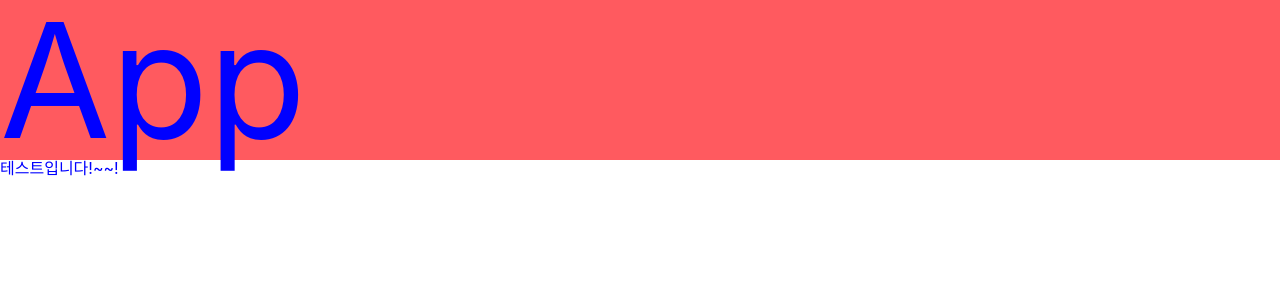
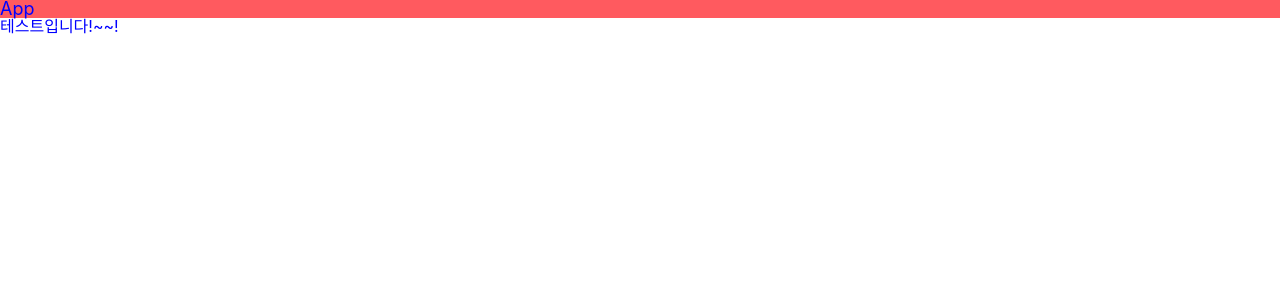
Before and after one commit to codesquad-member-2020/airbnb-09, a React app in the folder FE/: page / in a window 1280 px wide. Shown: the top 300 px of the page. Built offline with nearby package versions, Linux system fonts and the light colour scheme.

Commit message:
[#1] Feat : Theme 작성 완료
- px -> rem 변환 mixin 추가

```diff
--- a/FE/src/App.tsx
+++ b/FE/src/App.tsx
@@ -15,7 +15,7 @@ const App = () => {
 };
 
 const StyledDiv = styled.div`
-  font-size: 10rem;
+  font-size: ${props => props.theme.fontSizes.lg};
   background-color: ${props => props.theme.colors.pink};
 `;
 
--- /dev/null
+++ b/FE/src/styles/mixins.ts
@@ -0,0 +1 @@
+export const calcRem = (size: number) => `${size / 16}rem`;
--- a/FE/src/styles/theme.ts
+++ b/FE/src/styles/theme.ts
@@ -1,9 +1,54 @@
+import { calcRem } from "./mixins";
+
 const colors = {
   pink: "#FF5A5F",
+  green: "#006c70",
+  black: "#000000",
+  white: "#FFFFFF",
+  gray1: "#222222",
+  gray2: "#484848",
+  gray3: "#717171",
+  gray4: "#DDDDDD",
+  gray5: "#F7F7F7",
+};
+
+const fontSizes = {
+  xl: calcRem(32),
+  lg: calcRem(18),
+  md: calcRem(16),
+  sm: calcRem(14),
+};
+
+const lineHeight = {
+  xl: calcRem(36),
+  lg: calcRem(24),
+  md: calcRem(22),
+  sm: calcRem(18),
+};
+
+const fontWeight = {
+  extraBold: 800,
+  bold: 700,
+  semiBold: 600,
+  regular: 500,
+};
+
+const UNIT = 4;
+
+const spacing = {
+  xl: calcRem(UNIT * 16),
+  lg: calcRem(UNIT * 12),
+  base: calcRem(UNIT * 6),
+  sm: calcRem(UNIT * 4),
+  xsm: calcRem(UNIT * 2),
 };
 
 const theme = {
   colors,
+  fontSizes,
+  lineHeight,
+  fontWeight,
+  spacing,
 };
 
 export default theme;
```
